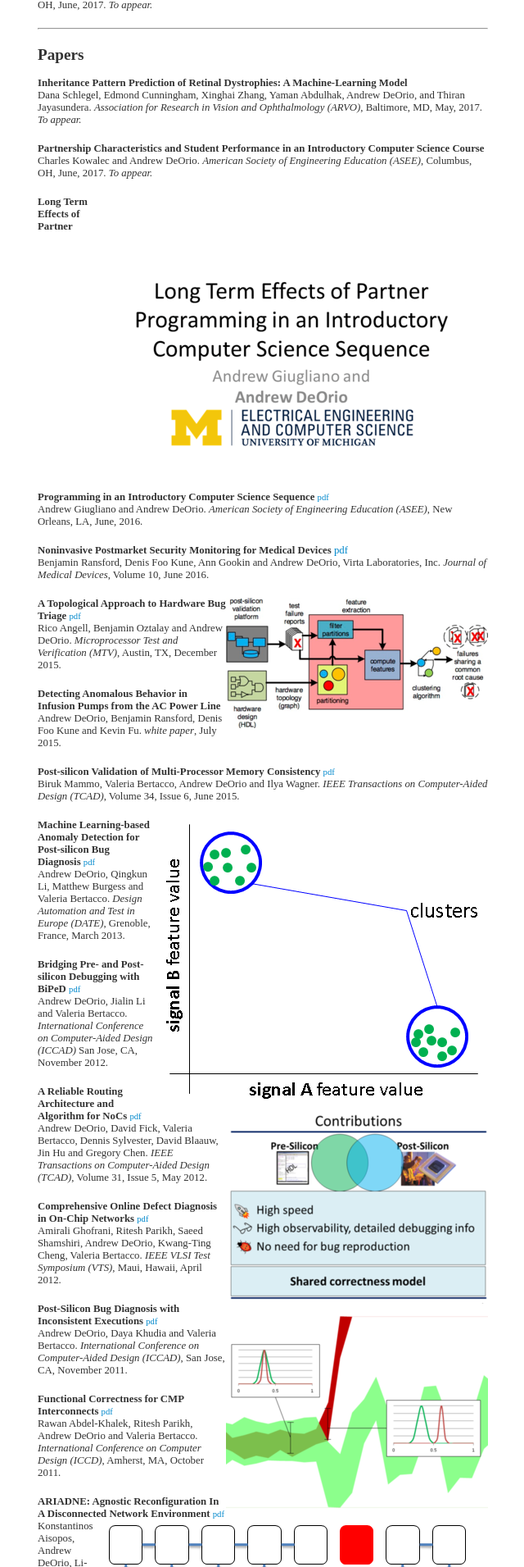
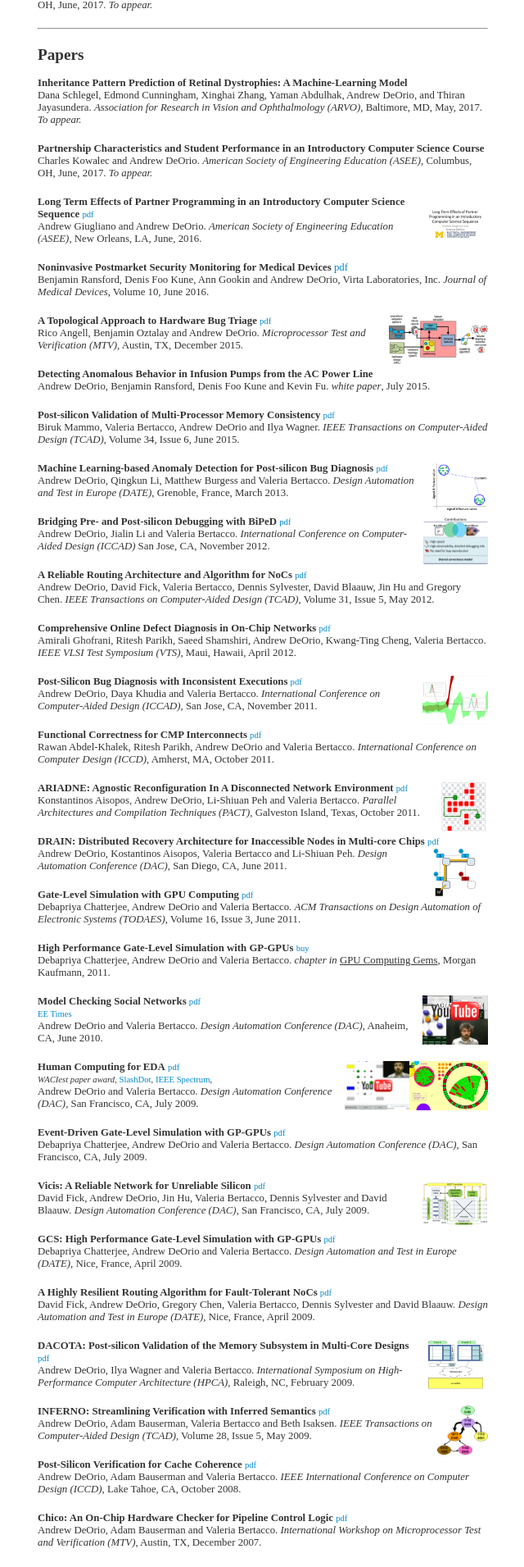
Before and after one commit to awdeorio/andrewdeorio.com, a Jekyll site: the page built from research/index.html, in a window 1280 px wide. Shown: the part 311-2222 px from the top of the page at 82% size, without its empty margins (319-959 px from the left). Built offline with Jekyll 4.4.1, drawn with Linux system fonts in a browser that asks for light colours; nearby versions of some CDN libraries.

Commit message:
Fixed icons in /research/

```diff
--- a/css/main.css
+++ b/css/main.css
@@ -118,6 +118,12 @@ img.icon {
     margin-right:10px;
 }
 
+img.research-thumbnail {
+    height: 60px;
+    float: right;
+    border: 0px;
+}
+
 img.post-thumbnail {
     height: 100px;
     float: left;
--- a/research/index.html
+++ b/research/index.html
@@ -39,7 +39,7 @@ Dana Schlegel, Edmond Cunningham, Xinghai Zhang, Yaman Abdulhak, Andrew DeOrio,
 
 <div class="publication">
 <!-- <a href="assets/ASEE17-slides.pdf" target="_blank" > -->
-<!-- <img height=60 style="float:right" border=0 src="assets/ASEE17-thumbnail.png" alt="thumbnail"></a> -->
+<!-- <img class="research-thumbnail" src="assets/ASEE17-thumbnail.png" alt="thumbnail"></a> -->
 <b>Partnership Characteristics and Student Performance in an Introductory Computer Science Course</b>
 <!-- <small><a href="assets/ASEE17.pdf" target="_blank" >pdf</a></small> -->
 <br>
@@ -50,7 +50,7 @@ Charles Kowalec and Andrew DeOrio.
 
 <div class="publication">
 <a href="assets/ASEE16-slides.pdf" target="_blank" >
-<img height=60 style="float:right" border=0 src="assets/ASEE16-thumbnail.png" alt="thumbnail"></a>
+<img class="research-thumbnail" src="assets/ASEE16-thumbnail.png" alt="thumbnail"></a>
 <b>Long Term Effects of Partner Programming in an Introductory Computer Science Sequence</b>
 <small><a href="assets/ASEE16.pdf" target="_blank" >pdf</a></small><br>
 Andrew Giugliano and Andrew DeOrio.
@@ -66,7 +66,7 @@ Benjamin Ransford, Denis Foo Kune, Ann Gookin and Andrew DeOrio, Virta Laborator
 
 <div class="publication">
 <a href="assets/MTV15-slides.pdf" target="_blank" >
-<img height=60 style="float:right" border=0 src="assets/MTV15-thumbnail.png" alt="thumbnail"></a>
+<img class="research-thumbnail" src="assets/MTV15-thumbnail.png" alt="thumbnail"></a>
 <b>A Topological Approach to Hardware Bug Triage</b>
 <small><a href="assets/MTV15.pdf" target="_blank" >pdf</a></small> <br>
 Rico Angell, Benjamin Oztalay and Andrew DeOrio.
@@ -88,7 +88,7 @@ Biruk Mammo, Valeria Bertacco, Andrew DeOrio and Ilya Wagner.
 
 <div class="publication">
 <a href="assets/DATE13ML-slides.pdf" target="_blank" >
-<img height=60 style="float:right" border=0 src="assets/DATE13ML-thumbnail.png" alt="thumbnail"></a>
+<img class="research-thumbnail" src="assets/DATE13ML-thumbnail.png" alt="thumbnail"></a>
 <b>Machine Learning-based Anomaly Detection for Post-silicon Bug Diagnosis</b>
 <small><a href="assets/DATE13ML.pdf" target="_blank" >pdf</a></small> <br>
 Andrew DeOrio, Qingkun Li, Matthew Burgess and Valeria Bertacco.
@@ -97,7 +97,7 @@ Andrew DeOrio, Qingkun Li, Matthew Burgess and Valeria Bertacco.
 
 <div class="publication">
 <a href="assets/ICCAD12BiPed-slides.pdf" target="_blank" >
-<img height=60 style="float:right" border=0 src="assets/ICCAD12BiPed-thumbnail.png" alt="thumbnail"></a>
+<img class="research-thumbnail" src="assets/ICCAD12BiPed-thumbnail.png" alt="thumbnail"></a>
 <b>Bridging Pre- and Post-silicon Debugging with BiPeD</b>
 <small><a href="assets/ICCAD12BiPed.pdf" target="_blank" >pdf</a></small><br>
 Andrew DeOrio, Jialin Li and Valeria Bertacco.
@@ -121,7 +121,7 @@ Amirali Ghofrani, Ritesh Parikh, Saeed Shamshiri, Andrew DeOrio, Kwang-Ting Chen
 <div class="publication">
 <b>Post-Silicon Bug Diagnosis with Inconsistent Executions</b>
 <a href="assets/ICCAD11BPS-slides.pdf" target="_blank" >
-<img height=60 style="float:right" border=0 src="assets/ICCAD11BPS-thumbnail.png" alt="thumbnail"></a>
+<img class="research-thumbnail" src="assets/ICCAD11BPS-thumbnail.png" alt="thumbnail"></a>
 <small><a href="assets/ICCAD11BPS.pdf" target="_blank">pdf</a></small><br>
 Andrew DeOrio, Daya Khudia and Valeria Bertacco.
 <i>International Conference on Computer-Aided Design (ICCAD)</i>, San Jose, CA, November 2011.
@@ -137,7 +137,7 @@ Rawan Abdel-Khalek, Ritesh Parikh, Andrew DeOrio and Valeria Bertacco.
 <div class="publication">
 <b>ARIADNE: Agnostic Reconfiguration In A Disconnected Network Environment</b>
 <a href="assets/PACT11Ariadne-slides.pdf" target="_blank" >
-<img height=60 style="float:right" border=0 src="assets/PACT11Ariadne-thumbnail.png" alt="thumbnail"></a>
+<img class="research-thumbnail" src="assets/PACT11Ariadne-thumbnail.png" alt="thumbnail"></a>
 <small><a href="assets/PACT11Ariadne.pdf" target="_blank">pdf</a></small><br>
 Konstantinos Aisopos, Andrew DeOrio, Li-Shiuan Peh and Valeria Bertacco.
 <i>Parallel Architectures and Compilation Techniques (PACT)</i>, Galveston Island, Texas, October 2011.
@@ -146,7 +146,7 @@ Konstantinos Aisopos, Andrew DeOrio, Li-Shiuan Peh and Valeria Bertacco.
 <div class="publication">
 <b>DRAIN: Distributed Recovery Architecture for Inaccessible Nodes in Multi-core Chips</b>
 <a href="assets/DAC11Drain-slides.pdf" target="_blank" >
-<img height=60 style="float:right" border=0 src="assets/DAC11Drain-thumbnail.png" alt="thumbnail"></a>
+<img class="research-thumbnail" src="assets/DAC11Drain-thumbnail.png" alt="thumbnail"></a>
 <small><a href="assets/DAC11Drain.pdf" target="_blank">pdf</a></small><br>
 Andrew DeOrio, Kostantinos Aisopos, Valeria Bertacco and Li-Shiuan Peh.
 <i>Design Automation Conference (DAC)</i>, San Diego, CA, June 2011.
@@ -169,7 +169,7 @@ Debapriya Chatterjee, Andrew DeOrio and Valeria Bertacco.
 <div class="publication">
 <b>Model Checking Social Networks</b>
 <a href="https://www.youtube.com/watch?v=F9EKRB2iOa4" target="_blank" >
-<img height=60 style="float:right" border=0 src="assets/DAC10Chirp-thumbnail.png" alt="thumbnail"></a>
+<img class="research-thumbnail" src="assets/DAC10Chirp-thumbnail.png" alt="thumbnail"></a>
 <small>
 <a href="assets/DAC10Chirp.pdf" target="_blank" >pdf</a><br>
 <a href="http://www.eetimes.com/document.asp?doc_id=1256515" target="_blank">EE Times</a>
@@ -181,9 +181,9 @@ Andrew DeOrio and Valeria Bertacco.
 <div class="publication">
 <b>Human Computing for EDA</b>
 <a href="http://funsat.eecs.umich.edu" target="_blank" >
-<img height=60 style="float:right; padding-right:10px;" border=0 src="assets/funsat2-thumbnail.png" alt="thumbnail"></a>
+<img class="research-thumbnail" src="assets/funsat2-thumbnail.png" alt="thumbnail"></a>
 <a href="https://www.youtube.com/watch?v=Jy3qN-T7wQs" target="_blank" >
-<img height=60 style="float:right" border=0 src="assets/DAC09FunSAT-thumbnail.png" alt="thumbnail"></a>
+<img class="research-thumbnail" src="assets/DAC09FunSAT-thumbnail.png" alt="thumbnail"></a>
 <small><a href="assets/DAC09FunSAT.pdf" target="_blank" >pdf</a><br>
 <i>WACIest paper award</i>,
 <a href="http://games.slashdot.org/story/09/07/30/0437239/Making-a-Game-of-Hardware-Design" target="_blank">SlashDot</a>,
@@ -203,7 +203,7 @@ Debapriya Chatterjee, Andrew DeOrio and Valeria Bertacco.
 <div class="publication">
 <b>Vicis: A Reliable Network for Unreliable Silicon</b>
 <a href="assets/DAC09Vicis-slides.pdf" target="_blank">
-<img height=60 style="float:right" border=0 src="assets/DAC09Vicis-thumbnail.png" alt="thumbnail"></a>
+<img class="research-thumbnail" src="assets/DAC09Vicis-thumbnail.png" alt="thumbnail"></a>
 <small><a href="assets/DAC09Vicis.pdf" target="_blank" >pdf</a></small><br>
 David Fick, Andrew DeOrio, Jin Hu, Valeria Bertacco, Dennis Sylvester and David Blaauw.
 <i>Design Automation Conference (DAC)</i>, San Francisco, CA, July 2009.
@@ -226,7 +226,7 @@ David Fick, Andrew DeOrio, Gregory Chen, Valeria Bertacco, Dennis Sylvester and
 <div class="publication">
 <b>DACOTA: Post-silicon Validation of the Memory Subsystem in Multi-Core Designs</b>
 <a href="assets/HPCA09Dacota-slides.pdf" target="_blank" >
-<img height=60 style="float:right" border=0 src="assets/HPCA09Dacota-thumbnail.png" alt="thumbnail"></a>
+<img class="research-thumbnail" src="assets/HPCA09Dacota-thumbnail.png" alt="thumbnail"></a>
 <small><a href="assets/HPCA09Dacota.pdf" target="_blank" >pdf</a></small><br>
 Andrew DeOrio, Ilya Wagner and Valeria Bertacco.
 <i>International Symposium on High-Performance Computer Architecture (HPCA)</i>, Raleigh, NC, February 2009.
@@ -235,7 +235,7 @@ Andrew DeOrio, Ilya Wagner and Valeria Bertacco.
 <div class="publication">
 <b>INFERNO: Streamlining Verification with Inferred Semantics</b>
 <a href="http://www.eecs.umich.edu/inferno" target="_blank" >
-<img height=60 style="float:right" border=0 src="assets/inferno-thumbnail.png" alt="thumbnail"></a>
+<img class="research-thumbnail" src="assets/inferno-thumbnail.png" alt="thumbnail"></a>
 <small><a href="assets/TCAD0509.pdf" target="_blank" >pdf</a></small><br>
 Andrew DeOrio, Adam Bauserman, Valeria Bertacco and Beth Isaksen.
 <i>IEEE Transactions on Computer-Aided Design (TCAD)</i>, Volume 28, Issue 5, May 2009.
@@ -340,7 +340,7 @@ Andrew DeOrio. <i>University of Michigan</i>, Ann Arbor, MI, May 2012.<br>
 <div class="publication">
 <h2>Invited Talks</h2>
 <a href="/blog/2015/09/12/A2Yasm">
-<img height=60 style="float:right" border=0 src="/assets/2015-09-12-A2Yasm.jpg" alt="thumbnail">
+<img class="research-thumbnail" src="/assets/2015-09-12-A2Yasm.jpg" alt="thumbnail">
 </a>
 <b>Malware on Drugs: Detecting Misbehaving Drug-delivering Medical Devices</b>
 <a href="/blog/2015/09/12/A2Yasm">more</a><br>
@@ -367,18 +367,18 @@ Ann Arbor, Michigan, May 2013.
 <div class="publication">
 <h2>Links</h2>
 <a href="http://scholar.google.com/citations?user=ZBqWhHoAAAAJ" target="_blank">
-<img src="/assets/Google-Scholar-48.png" height=32 style="margin-right:10px" alt="thumbnail">
+<img class="icon" src="/assets/Google-Scholar-48.png" alt="thumbnail">
 Google Scholar</a><br>
 </div>
 
 <div class="publication">
 <a href="http://academic.research.microsoft.com/Author/3829568/" target="_blank">
-<img src="/assets/Microsoft-Academic-Search-200.png" height=32 style="margin-right:10px" alt="thumbnail">
+<img class="icon" src="/assets/Microsoft-Academic-Search-200.png" alt="thumbnail">
 Microsoft Academic Search</a><br>
 </div>
 
 <div class="publication">
 <a href="http://dblp.uni-trier.de/pers/hd/d/DeOrio:Andrew" target="_blank">
-<img src="/assets/dplb-256.png" height=32 style="margin-right:10px" alt="thumbnail">
+<img class="icon" src="/assets/dplb-256.png" alt="thumbnail">
 dplb</a><br>
 </div>
```
